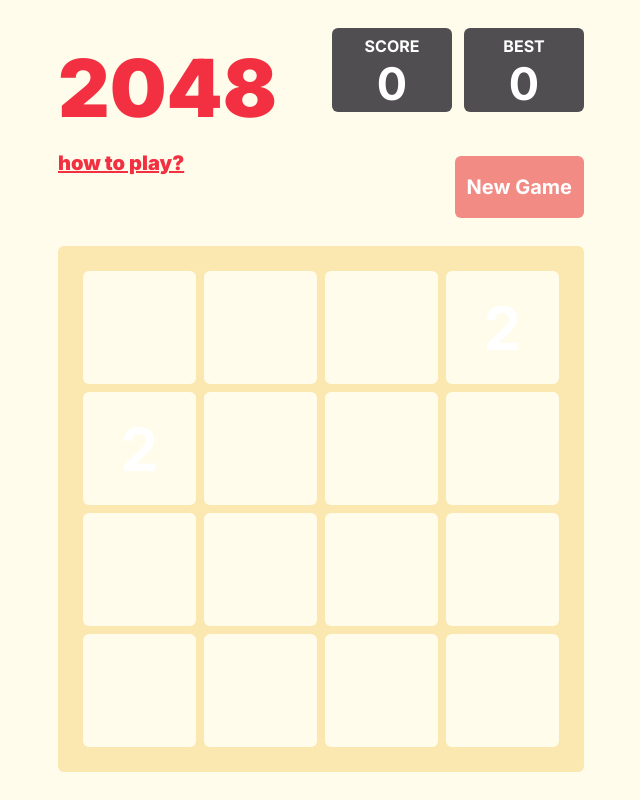
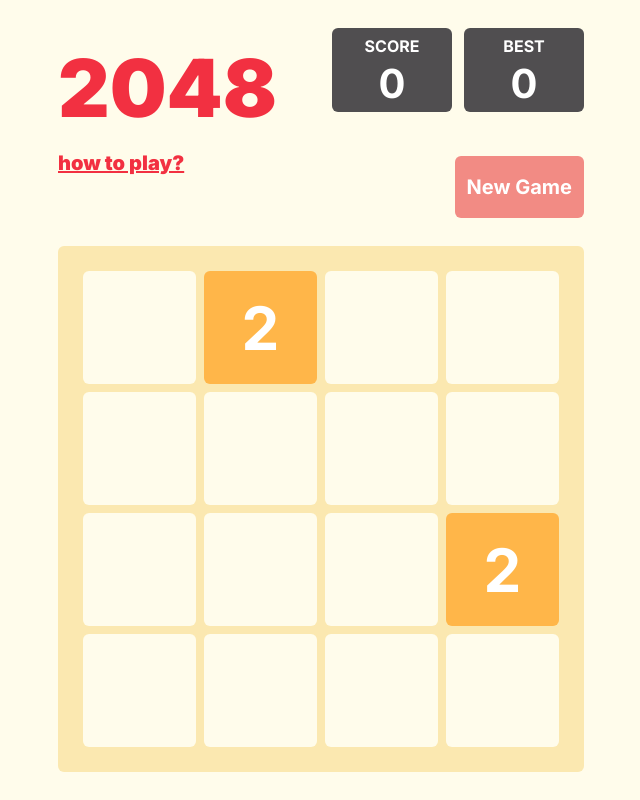
Before and after one commit to bisari31/2048, a Next.js app: page / in a window 1280 px wide. Shown: the whole page, without its empty margins (319-959 px from the left). Built offline with nearby package versions, Linux system fonts and the light colour scheme.

Commit message:
feat: 카드 합 기능 추가

```diff
--- a/src/app/layout.tsx
+++ b/src/app/layout.tsx
@@ -1,3 +1,4 @@
+import Providers from '@/redux/Provider';
 import './globals.css';
 import { Inter } from 'next/font/google';
 
@@ -19,7 +20,7 @@
   return (
     <html lang="ko">
       <body className={`${inter.className} bg-bg w-[526px] mx-auto h-screen`}>
-        {children}
+        <Providers>{children}</Providers>
       </body>
     </html>
   );
--- a/src/components/Board.tsx
+++ b/src/components/Board.tsx
@@ -2,40 +2,47 @@
 
 import { useCallback, useEffect, useState } from 'react';
 import Card from './Card';
-
-const initialGrid = [
-  [0, 0, 0, 0],
-  [0, 0, 0, 0],
-  [0, 0, 0, 0],
-  [0, 0, 0, 0],
-];
+import { useAppDispatch, useAppSelector } from '@/redux/store';
+import { down, generateCard, up, updateGrid } from '@/redux/boardSlice';
 
 export default function Board() {
-  const [grid, setGrid] = useState(initialGrid);
+  const grid = useAppSelector((state) => state.board.grid);
+  const dispatch = useAppDispatch();
 
-  const getRandomNumber = (num: number) => Math.floor(Math.random() * num);
-  const generateCard = useCallback(() => {
-    setGrid((prev) => {
-      const emptyValues = prev.reduce<number[][]>((acc, cur, idx) => {
-        cur.forEach((n, i) => n === 0 && acc.push([idx, i]));
+  const handleKeyDown = (e: KeyboardEvent) => {
+    switch (e.key) {
+      case 'ArrowLeft': {
+        dispatch(updateGrid('left'));
+        break;
+      }
+      case 'ArrowRight': {
+        dispatch(updateGrid('right'));
+        break;
+      }
+      case 'ArrowUp': {
+        dispatch(up());
+        break;
+      }
+      case 'ArrowDown': {
+        dispatch(down());
+        break;
+      }
+      default:
+        return;
+    }
+    setTimeout(() => {
+      dispatch(generateCard());
+    }, 300);
+  };
 
-        return acc;
-      }, []);
-      const random = getRandomNumber(emptyValues.length);
-      const [row, col] = emptyValues[random];
-      return prev.map((r, rowIdx) =>
-        rowIdx === row
-          ? r.map((c, colIdx) =>
-              colIdx === col ? (getRandomNumber(10) === 0 ? 4 : 2) : c,
-            )
-          : r,
-      );
-    });
-  }, []);
   useEffect(() => {
-    generateCard();
-    generateCard();
-  }, [generateCard]);
+    dispatch(generateCard(2));
+  }, [dispatch]);
+
+  useEffect(() => {
+    document.addEventListener('keydown', handleKeyDown);
+    return () => document.removeEventListener('keydown', handleKeyDown);
+  });
 
   return (
     <div className="bg-border p-[25px] mt-7 w-full h-[526px] rounded-md flex flex-wrap gap-2">
--- a/src/components/Card.tsx
+++ b/src/components/Card.tsx
@@ -1,9 +1,23 @@
+const colors: { [key: number]: { bg: string; fontSize: string } } = {
+  0: { bg: 'bg-bg', fontSize: 'text-2xl' },
+  2: { bg: 'bg-card-2', fontSize: 'text-2xl' },
+  4: { bg: 'bg-card-4', fontSize: 'text-2xl' },
+  8: { bg: 'bg-card-8', fontSize: 'text-2xl' },
+  16: { bg: 'bg-card-16', fontSize: 'text-2xl' },
+  32: { bg: 'bg-card-32', fontSize: 'text-2xl' },
+  64: { bg: 'bg-card-64', fontSize: 'text-2xl' },
+  128: { bg: 'bg-card-128', fontSize: 'text-xl' },
+  256: { bg: 'bg-card-256', fontSize: 'text-xl' },
+  512: { bg: 'bg-card-512', fontSize: 'text-xl' },
+  1024: { bg: 'bg-card-1024', fontSize: 'text-md' },
+  2048: { bg: 'bg-card-2048', fontSize: 'text-md' },
+  4096: { bg: 'bg-card-4096', fontSize: 'text-md' },
+};
+
 export default function Card({ num }: { num: number }) {
   return (
     <div
-      className={`bg-bg w-[113px] h-[113px] rounded-md flex justify-center items-center left-0 top-0 text-xl font-bold text-white ${
-        num ? `bg-card-${num}` : `bg-bg`
-      }`}
+      className={`w-[113px] h-[113px] rounded-md flex justify-center items-center  font-bold text-white ${colors[num].bg} ${colors[num].fontSize}`}
     >
       {num === 0 ? '' : num}
     </div>
--- a/src/components/Header.tsx
+++ b/src/components/Header.tsx
@@ -1,6 +1,15 @@
+'use client';
+import { useAppDispatch } from '@/redux/store';
 import Score from './Score';
+import { generateCard, reset } from '@/redux/boardSlice';
 
 export default function Header() {
+  const dispatch = useAppDispatch();
+  const handleReset = () => {
+    dispatch(reset());
+    dispatch(generateCard(2));
+  };
+
   return (
     <header>
       <div className="flex justify-between">
@@ -17,7 +26,10 @@
             <Score type="SCORE" />
             <Score type="BEST" />
           </div>
-          <button className="mt-11 bg-button text-white text-sm font-bold px-3 py-4 rounded-md w-fit">
+          <button
+            onClick={handleReset}
+            className="mt-11 bg-button text-white text-sm font-bold px-3 py-4 rounded-md w-fit"
+          >
             New Game
           </button>
         </div>
--- a/src/components/Score.tsx
+++ b/src/components/Score.tsx
@@ -1,16 +1,24 @@
 'use client';
-import { useState } from 'react';
+import { useAppSelector } from '@/redux/store';
 
 interface Props {
   type: 'SCORE' | 'BEST';
 }
 
 export default function Score({ type }: Props) {
-  const [score, setScore] = useState(0);
+  const scoreType = type === 'BEST' ? 'best' : 'score';
+  const score = useAppSelector((state) => state.board[scoreType]);
+
   return (
     <div className="flex flex-col jus-cen items-center bg-score text-white rounded-md w-[120px] py-2 gap-2">
       <span className="font-bold text-xs leading-5">{type}</span>
-      <span className="font-bold text-lg leading-10">{score}</span>
+      <span
+        className={`font-bold leading-10 ${
+          score < 10000 ? `text-lg` : `text-md`
+        }`}
+      >
+        {score}
+      </span>
     </div>
   );
 }
--- /dev/null
+++ b/src/redux/Provider.tsx
@@ -0,0 +1,9 @@
+'use client';
+
+import React from 'react';
+import store from './store';
+import { Provider } from 'react-redux';
+
+export default function Providers({ children }: { children: React.ReactNode }) {
+  return <Provider store={store}>{children}</Provider>;
+}
--- /dev/null
+++ b/src/redux/boardSlice.ts
@@ -0,0 +1,70 @@
+import { Direction } from '@/types/board';
+import { getRandomNumber, moveDown, moveUp, setGrid } from '@/utils';
+import { PayloadAction, createSlice } from '@reduxjs/toolkit';
+
+const initialState = {
+  score: 0,
+  best: 0,
+  grid: [
+    [0, 0, 0, 0],
+    [0, 0, 0, 0],
+    [0, 0, 0, 0],
+    [0, 0, 0, 0],
+  ],
+};
+
+const boardSlice = createSlice({
+  name: 'board',
+  initialState,
+  reducers: {
+    increaseScore: ({ score }, action) => {
+      score += action.payload;
+    },
+    reset: (state) => {
+      state.score = 0;
+      state.grid = initialState.grid;
+    },
+    generateCard: (state, action: PayloadAction<number | undefined>) => {
+      const isGridFull = state.grid.every((cur) => !cur.includes(0));
+      if (isGridFull) {
+        return console.log('꽉 참');
+      }
+      const { payload = 1 } = action;
+      for (let i = 0; i < payload; i++) {
+        const emptyValues = state.grid.reduce<number[][]>((acc, cur, idx) => {
+          cur.forEach((n, i) => n === 0 && acc.push([idx, i]));
+
+          return acc;
+        }, []);
+        const randomNum = getRandomNumber(emptyValues.length);
+        const [row, col] = emptyValues[randomNum];
+        state.grid = state.grid.map((r, rowIdx) =>
+          rowIdx === row
+            ? r.map((c, colIdx) =>
+                colIdx === col ? (getRandomNumber(20) === 0 ? 4 : 2) : c,
+              )
+            : r,
+        );
+      }
+    },
+    updateGrid: (state, action: PayloadAction<Direction>) => {
+      const { newGrid, score } = setGrid(state.grid, action.payload);
+      state.grid = newGrid;
+      state.score += score;
+    },
+    up: (state) => {
+      const { newGrid, score } = moveUp(state.grid);
+      state.grid = newGrid;
+      state.score += score;
+    },
+    down: (state) => {
+      const { newGrid, score } = moveDown(state.grid);
+      state.grid = newGrid;
+      state.score += score;
+    },
+  },
+});
+
+export const { increaseScore, reset, generateCard, updateGrid, up, down } =
+  boardSlice.actions;
+export default boardSlice.reducer;
--- /dev/null
+++ b/src/redux/store.ts
@@ -0,0 +1,16 @@
+import { combineReducers, configureStore } from '@reduxjs/toolkit';
+import { TypedUseSelectorHook, useDispatch, useSelector } from 'react-redux';
+import boardSlice from './boardSlice';
+
+const reducer = combineReducers({
+  board: boardSlice,
+});
+
+const store = configureStore({ reducer });
+
+export type RootState = ReturnType<typeof store.getState>;
+export type AppDispatch = typeof store.dispatch;
+
+export const useAppSelector: TypedUseSelectorHook<RootState> = useSelector;
+export const useAppDispatch = () => useDispatch<AppDispatch>();
+export default store;
--- /dev/null
+++ b/src/utils/index.ts
@@ -0,0 +1,122 @@
+import { Direction, MethodMap } from '@/types/board';
+
+const type: MethodMap = {
+  down: { method: 'unshift', transfrom: (row) => row },
+  left: { method: 'push', transfrom: (row) => row },
+  right: { method: 'unshift', transfrom: (row) => row.reverse() },
+  up: { method: 'push', transfrom: (row) => row },
+};
+
+export const getRandomNumber = (num: number) => Math.floor(Math.random() * num);
+
+export const setGrid = (grid: number[][], payload: Direction) => {
+  const isVertical = payload === 'up' || payload === 'down';
+  let score = 0;
+  const { method, transfrom } = type[payload];
+  // const newGrid: number[][] = [[], [], [], []];
+
+  const newGrid = grid.map((r, rowIdx) => {
+    const newRow: number[] = [];
+    let previousNum: null | number = null;
+    transfrom(r).forEach((c, colIdx) => {
+      // const currentNum = isVertical
+      //   ? grid[colIdx][rowIdx]
+      //   : grid[rowIdx][colIdx];
+      if (c !== 0) {
+        if (previousNum === null) {
+          previousNum = c;
+        } else if (previousNum === c) {
+          newRow[method](previousNum * 2);
+          score += previousNum * 2;
+          previousNum = null;
+        } else {
+          newRow[method](previousNum);
+          previousNum = c;
+        }
+      }
+    });
+
+    if (previousNum !== null) {
+      newRow[method](previousNum);
+    }
+    const remainingLength = grid.length - newRow.length;
+    for (let i = 0; i < remainingLength; i++) {
+      newRow[method](0);
+    }
+    return newRow;
+    // newRow.forEach((n, idx) => newGrid[isVertical ? idx : rowIdx].push(n));
+  });
+  return { score, newGrid };
+};
+export const moveUp = (grid: number[][]) => {
+  const newGrid: number[][] = [[], [], [], []];
+  let score = 0;
+  for (let i = 0; i < grid.length; i++) {
+    const row = [];
+    let previousNum = null;
+    for (let j = 0; j < grid.length; j++) {
+      let currentNum = grid[j][i];
+      if (currentNum !== 0) {
+        if (previousNum === null) {
+          previousNum = currentNum;
+        } else if (previousNum === currentNum) {
+          row.push(previousNum * 2);
+          score += previousNum * 2;
+          previousNum = null;
+        } else {
+          row.push(previousNum);
+          previousNum = currentNum;
+        }
+      }
+    }
+    if (previousNum !== null) {
+      row.push(previousNum);
+    }
+
+    const remainingLength = grid.length - row.length;
+    for (let i = 0; i < remainingLength; i++) {
+      row.push(0);
+    }
+
+    row.forEach((n, idx) => {
+      newGrid[idx].push(n);
+    });
+  }
+  return { newGrid, score };
+};
+export const moveDown = (grid: number[][]) => {
+  const newGrid: number[][] = [[], [], [], []];
+  let score = 0;
+  for (let i = 0; i < grid.length; i++) {
+    const row = [];
+    let previousNum = null;
+    for (let j = grid.length - 1; j >= 0; j--) {
+      let currentNum = grid[j][i];
+      if (currentNum !== 0) {
+        if (previousNum === null) {
+          previousNum = currentNum;
+        } else if (previousNum === currentNum) {
+          row.unshift(previousNum * 2);
+          score += previousNum * 2;
+          previousNum = null;
+        } else {
+          row.unshift(previousNum);
+          previousNum = currentNum;
+        }
+      }
+    }
+    if (previousNum !== null) {
+      row.unshift(previousNum);
+    }
+
+    const remainingLength = grid.length - row.length;
+    for (let i = 0; i < remainingLength; i++) {
+      row.unshift(0);
+    }
+
+    row.forEach((n, idx) => {
+      newGrid[idx].push(n);
+    });
+  }
+  return { newGrid, score };
+};
--- a/tailwind.config.js
+++ b/tailwind.config.js
@@ -15,9 +15,9 @@
       fontSize: {
         xs: '16px',
         sm: '20px',
-        md: '40px',
-        lg: '45px',
-        xl: '60px',
+        md: '35px',
+        lg: '40px',
+        xl: '50px',
         '2xl': '60px',
         '3xl': '80px',
       },
```
Also changed, not shown: src/types/board.d.ts (added, +8 -0 lines), src/hooks/index.ts (added).
